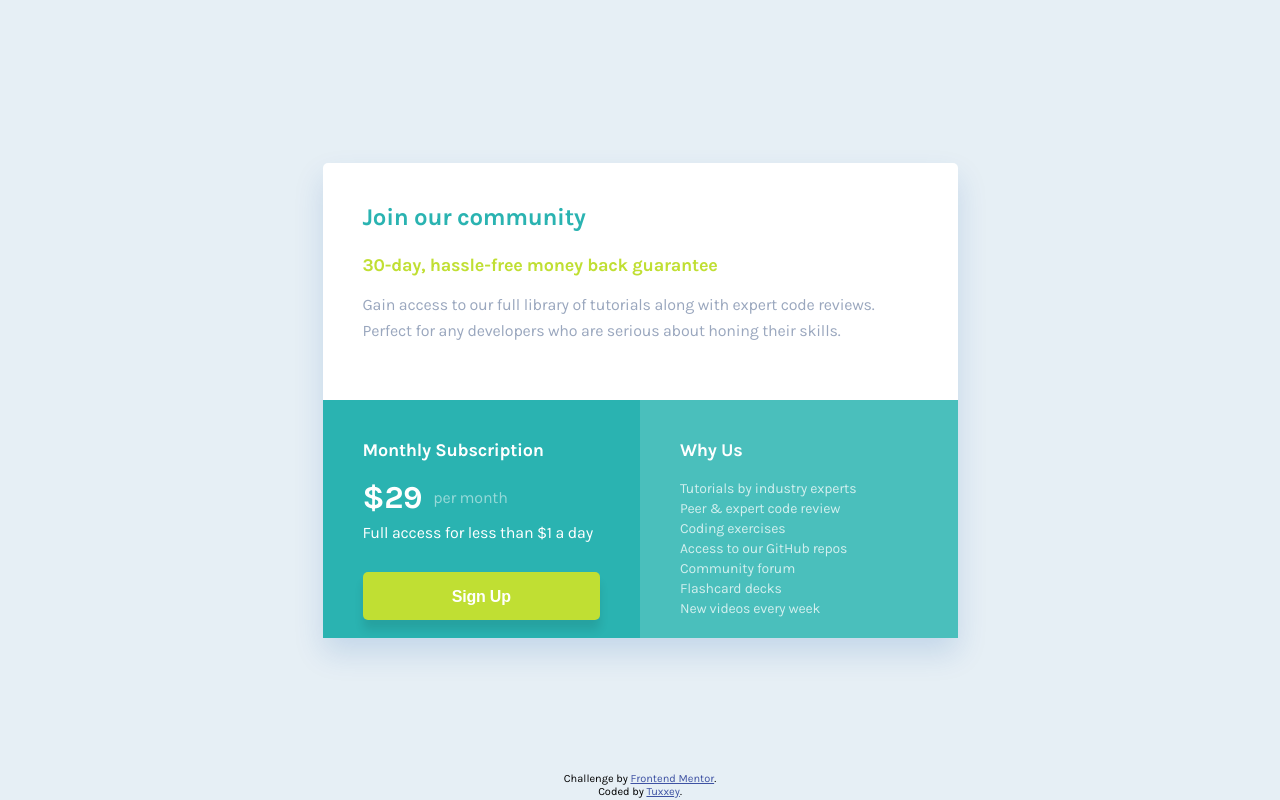
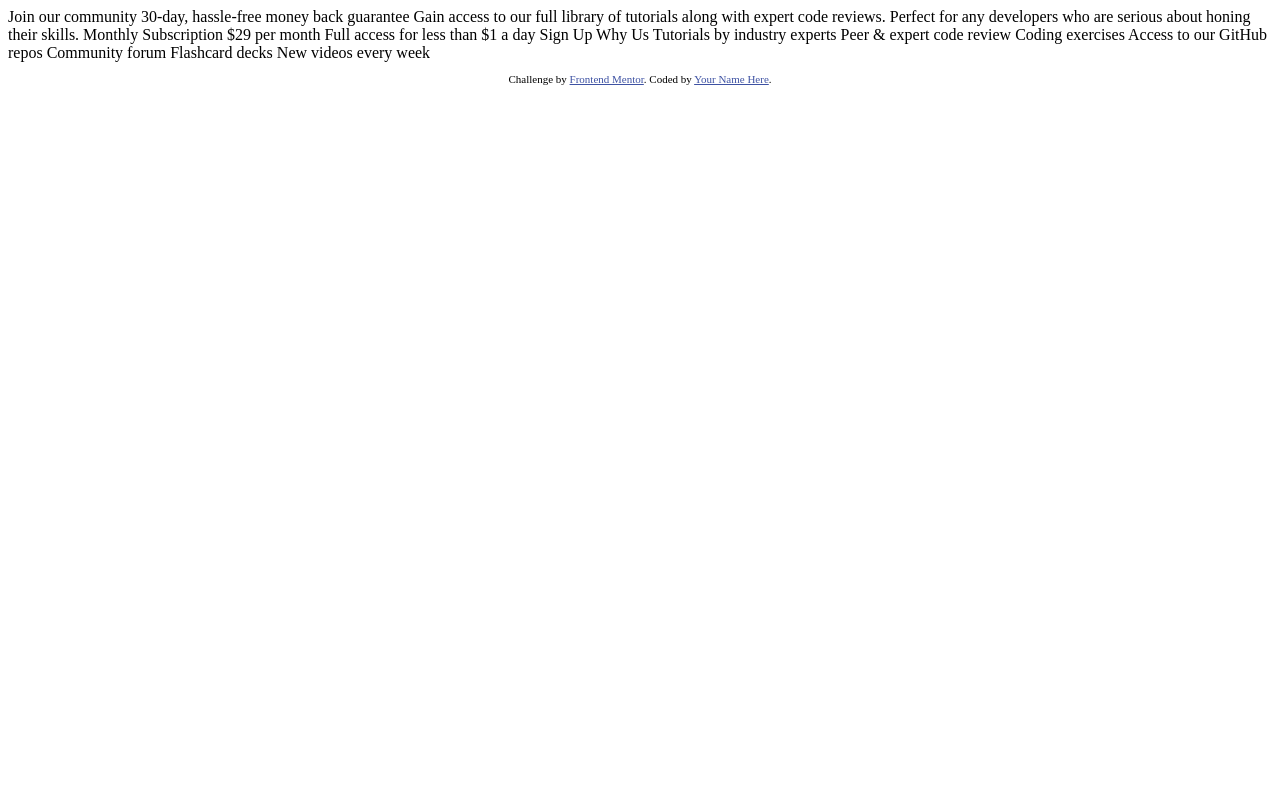
Before and after one commit to alexpbrooks/Frontend-Mentor, a plain HTML site: page single-price-grid-component-master/index.html in a window 1280 px wide. Drawn offline with Linux system fonts and the light colour scheme.

Commit message:
2022-09-20 09:28

```diff
--- a/single-price-grid-component-master/index.html
+++ b/single-price-grid-component-master/index.html
@@ -2,43 +2,49 @@
 <html lang="en">
 <head>
   <meta charset="UTF-8">
-  <meta name="viewport" content="width=device-width, initial-scale=1.0">
+  <meta name="viewport" content="width=device-width, initial-scale=1.0"> <!-- displays site properly based on user's device -->
+
   <link rel="icon" type="image/png" sizes="32x32" href="./images/favicon-32x32.png">
-  <link rel="stylesheet" href="./style.css">
+
   <title>Frontend Mentor | Single Price Grid Component</title>
+
+  <!-- Feel free to remove these styles or customise in your own stylesheet 👍 -->
+  <style>
+    .attribution { font-size: 11px; text-align: center; }
+    .attribution a { color: hsl(228, 45%, 44%); }
+  </style>
 </head>
 <body>
-  <main>
-  <div class="container">
-  <div class="one">
-    <h1>Join our community</h1>
-    <span>30-day, hassle-free money back guarantee</span>
-    Gain access to our full library of tutorials along with expert code reviews.
-    Perfect for any developers who are serious about honing their skills.
-  </div>
-  <div class="two">
-    <h2>Monthly Subscription</h2>
-    <span class="price"><span class="large">&dollar;29</span> <span class="small">per month</span></span>
-    <span class="sub">Full access for less than &dollar;1 a day</span>
-    <button>Sign Up</button>
-  </div>
-  <div class="three">
-    <h3>Why Us</h3>
-    <ul>
-      <li>Tutorials by industry experts</li>
-      <li>Peer &amp; expert code review</li>
-      <li>Coding exercises</li>
-      <li>Access to our GitHub repos</li>
-      <li>Community forum</li>
-      <li>Flashcard decks</li>
-      <li>New videos every week</li>
-    </ul>
-  </div>
-</div>
-</main>
-<footer>
-    Challenge by <a href="https://www.frontendmentor.io?ref=challenge" target="_blank">Frontend Mentor</a>. <br />
-    Coded by <a href="https://www.frontendmentor.io/profile/Tuxxey">Tuxxey</a>.
-</footer>
+  Join our community
+
+  30-day, hassle-free money back guarantee
+
+  Gain access to our full library of tutorials along with expert code reviews.
+  Perfect for any developers who are serious about honing their skills.
+
+  Monthly Subscription
+
+  &dollar;29 per month
+
+  Full access for less than &dollar;1 a day
+
+  Sign Up
+
+  Why Us
+
+  Tutorials by industry experts
+  Peer &amp; expert code review
+  Coding exercises
+  Access to our GitHub repos
+  Community forum
+  Flashcard decks
+  New videos every week
+
+  <footer>
+    <p class="attribution">
+      Challenge by <a href="https://www.frontendmentor.io?ref=challenge" target="_blank">Frontend Mentor</a>.
+      Coded by <a href="#">Your Name Here</a>.
+    </p>
+  </footer>
 </body>
 </html>
--- a/single-price-grid-component-master/style.css
+++ /dev/null
@@ -1,207 +0,0 @@
-@import url('https://fonts.googleapis.com/css2?family=Karla:wght@400;700&display=swap');
-
-* {
-    margin: 0;
-    padding: 0;
-    /* outline: solid red 1px; */
-}
-
-/* Desktop = 1440px */
-@media screen and (min-width: 720px) {
-    .container {
-        grid-template-columns: repeat(2, 317.5px);
-        grid-template-rows: repeat(2, 237.5px);
-    }
-    .one {
-        grid-area: 1/1/span 1/span 2;
-        padding: 40px;
-        font-size: 16px;
-        line-height: 26px;
-        letter-spacing: -0.2px;
-    }
-    .one h1 {
-        font-size: 24px;
-        line-height: 28px;
-        letter-spacing: -0.3px;
-    }
-    .one span {
-        font-size: 18px;
-        line-height: 21px;
-        letter-spacing: -0.225px;
-    }
-    .two {
-        padding: 40px;
-    }
-    .three {
-        padding: 40px;
-    }
-}
-
-/* Mobile = 375px */
-@media screen and (max-width: 720px) {
-    .container {
-        grid-template-rows: 267px 228px 227px;
-        grid-template-columns: minmax(311px, 1fr);
-    }
-    .one {
-        padding: 28px 24px 32px 24px;
-        font-size: 14px;
-        line-height: 26px;
-        letter-spacing: -0.175px;
-    }
-    .one h1 {
-        font-size: 20px;
-        line-height: 23px;
-        letter-spacing: -0.25px;
-    }
-    .one span {
-        font-size: 15px;
-        line-height: 20px;
-        letter-spacing: -0.1875px;
-    }
-    .two {
-        padding: 24px;
-    }
-    .three {
-        padding: 24px;
-    }
-}
-
-
-body {
-    display: grid;
-    place-items: center;
-    min-height: 100vh;
-    min-width: 100vw;
-    background-color: #E6EFF5;
-    font-size: 16px;
-    font-family: 'Karla';
-    font-style: normal;
-    font-weight: 400;
-}
-
-.container {
-    margin: 72px 32px 72px 32px;
-    display: grid;
-    background: #FFFFFF;
-    box-shadow: 0px 15px 30px rgba(0, 81, 171, 0.148847);
-    border-radius: 5px;
-}
-
-
-.one {
-    color: #9AA7BE;
-    display: flex;
-    flex-direction: column;
-    align-self: stretch;
-}
-
-.one h1 {
-    font-weight: 700;
-    color: #2AB3B1;
-    padding-bottom: 24px;
-}
-
-.one span {
-    font-weight: 700;
-    color: #C0DF33;
-    padding-bottom: 16px;
-}
-
-.two {
-    display: flex;
-    flex-direction: column;
-    align-self: stretch;
-    background: #2AB3B1;
-}
-
-.two h2 {
-    font-weight: 700;
-    font-size: 18px;
-    line-height: 21px;
-    letter-spacing: -0.225px;
-    color: #FFFFFF;
-    padding-bottom: 18px;
-}
-
-.two .price {
-    display: flex;
-    align-items: center;
-    padding-bottom: 4px;
-}
-
-.two .price .large {
-    font-weight: 700;
-    font-size: 32px;
-    line-height: 37px;
-    letter-spacing: -0.4px;
-    color: #FFFFFF;
-}
-
-.two .price .small {
-    font-size: 16px;
-    line-height: 26px;
-    letter-spacing: -0.2px;
-    color: #FFFFFF;
-    mix-blend-mode: normal;
-    opacity: 0.5;
-    padding-left: 11px;
-}
-
-.two .sub {
-    font-size: 16px;
-    line-height: 26px;
-    letter-spacing: -0.2px;
-    color: #FFFFFF;
-    padding-bottom: 26px;
-}
-
-.two button {
-    background: #C0DF33;
-    box-shadow: 0px 10px 10px rgba(0, 0, 0, 0.0973011);
-    border-radius: 5px;
-    height: 48px;
-    font-weight: 700;
-    font-size: 16px;
-    line-height: 19px;
-    letter-spacing: -0.2px;
-    color: #FFFFFF;
-    border-style: none;
-    cursor: pointer;
-    padding: 15px 89px 14px 89px;
-    min-width: max-content;
-}
-
-.three {
-    background: #4ABFBC;
-}
-
-.three h3 {
-    font-weight: 700;
-    font-size: 18px;
-    line-height: 21px;
-    letter-spacing: -0.225px;
-    color: #FFFFFF;
-    padding-bottom: 18px;
-}
-
-.three ul {
-    font-size: 14px;
-    line-height: 20px;
-    letter-spacing: -0.175px;
-    color: #FFFFFF;
-    mix-blend-mode: normal;
-    opacity: 0.75;
-    list-style: none;
-}
-
-footer {
-    font-size: 11px;
-    text-align: center;
-    position: absolute;
-    margin-top: calc(100vh - 30px);
-}
-
-footer a {
-    color: hsl(228, 45%, 44%);
-}
```
Also changed, not shown: single-price-grid-component-master/design/desktop-design.jpg (deleted), single-price-grid-component-master/design/desktop-preview.jpg (deleted), single-price-grid-component-master/design/mobile-design.jpg (deleted).
